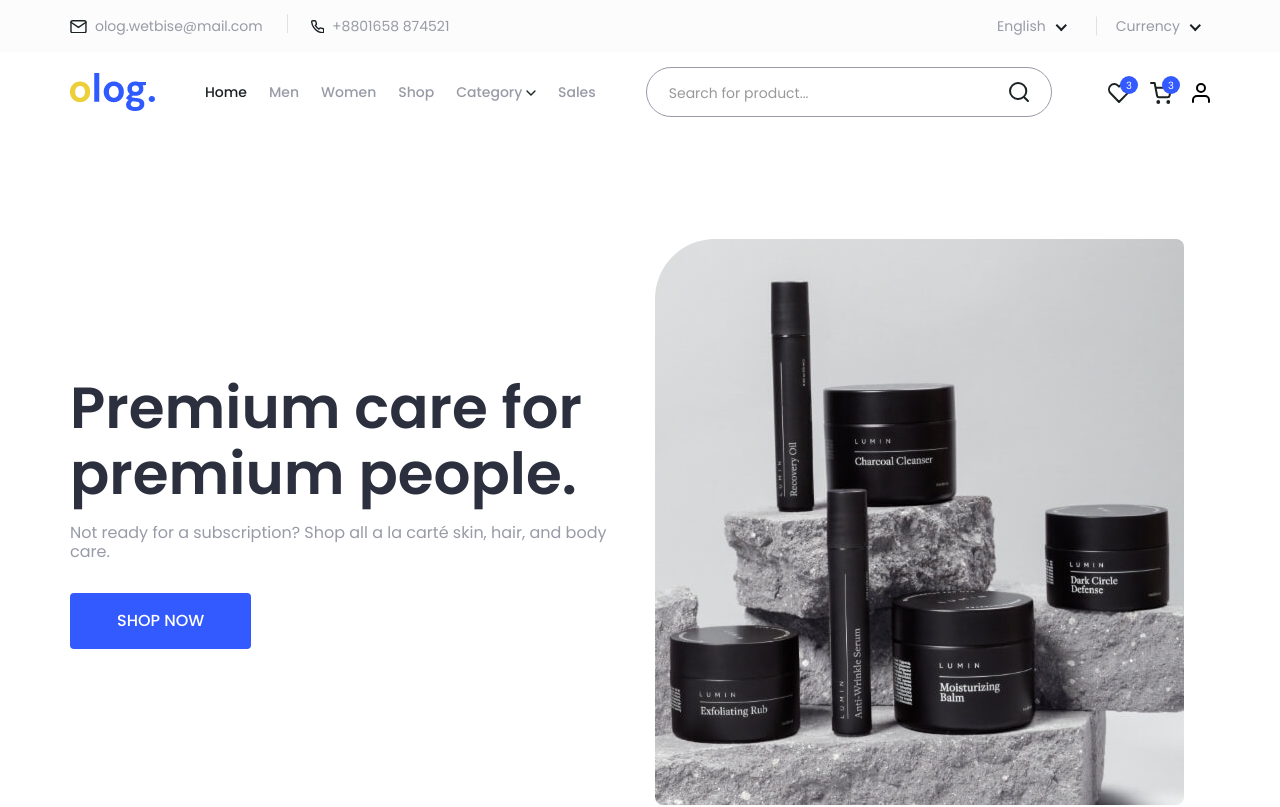
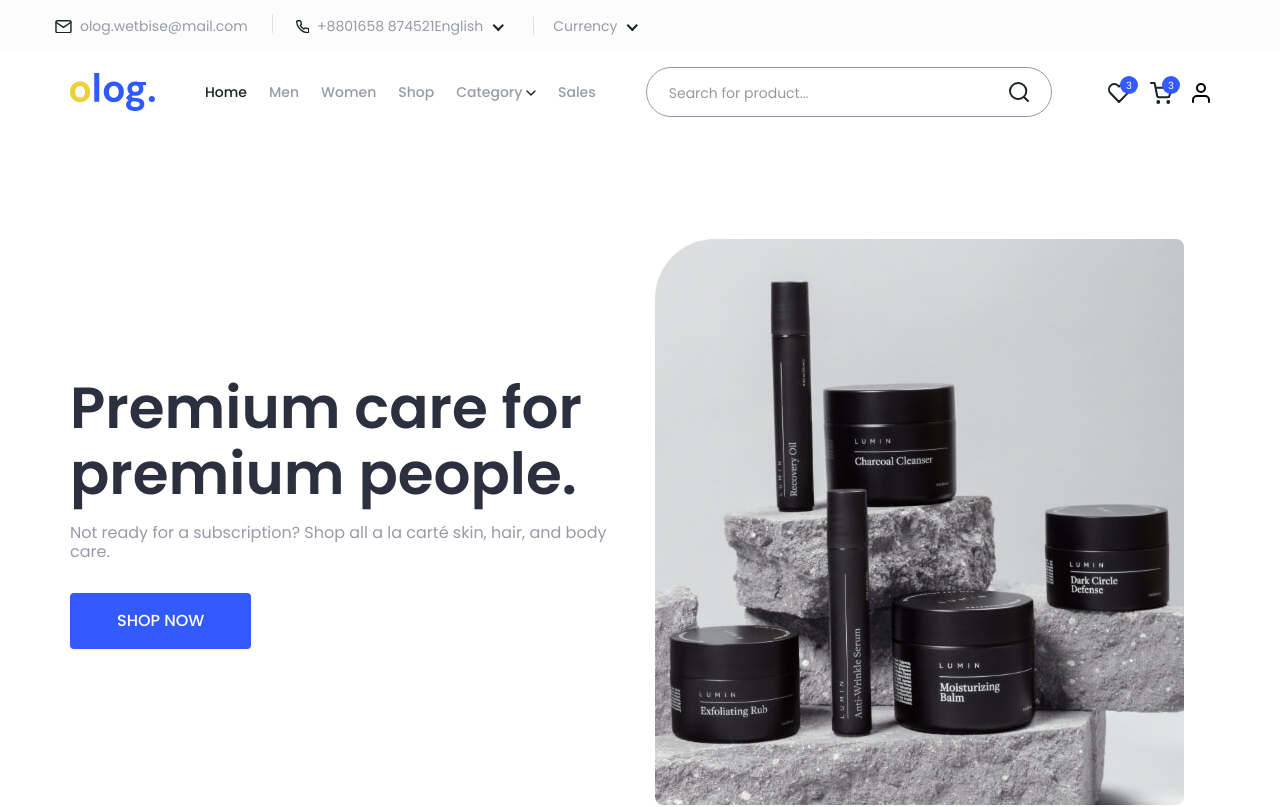
Before and after one commit to Cristiano-rj/Reviews-parafusadeira-, a website: page index.html in a window 1280 px wide. Shown: the top 807 px of the page. Drawn offline with Linux system fonts and the light colour scheme.

Commit message:
Atualizar o index.html

```diff
--- a/index.html
+++ b/index.html
@@ -15,7 +15,7 @@
         <div class="header-top">
             <div class="container">
                 <div class="row">
-                    <div class="col-sm-12">
+                    <divclass="col-sm-12">
                         <div class="header-top-wrapper">
                             <div class="header-top-info">
                                 <div class="email">
```
